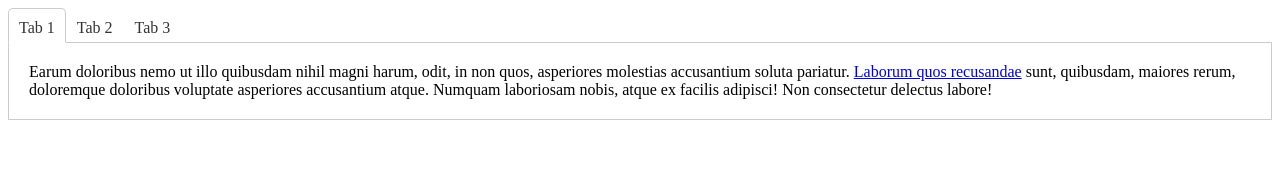
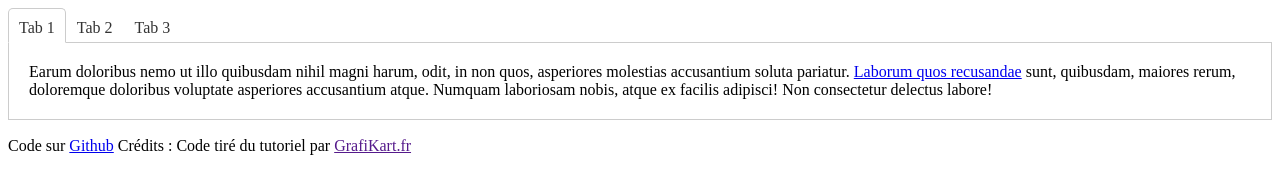
Before and after one commit to bourpie/ViteVanillaJsTabs, a website built with Vite: page index.html in a window 1280 px wide. Built offline with nearby package versions, Linux system fonts and the light colour scheme.

Commit message:
Crédits

```diff
--- a/index.html
+++ b/index.html
@@ -39,6 +39,10 @@
       </div>
     </div>
   </div>
+  <p>
+    Code sur <a href="https://github.com/bourpie/ViteVanillaJsTabs">Github</a>
+    Crédits : Code tiré du tutoriel par <a href="">GrafiKart.fr</a>
+  </p>
   <script type="module" src="/main.js"></script>
 </body>
 
```
Also changed, not shown: README.md.
